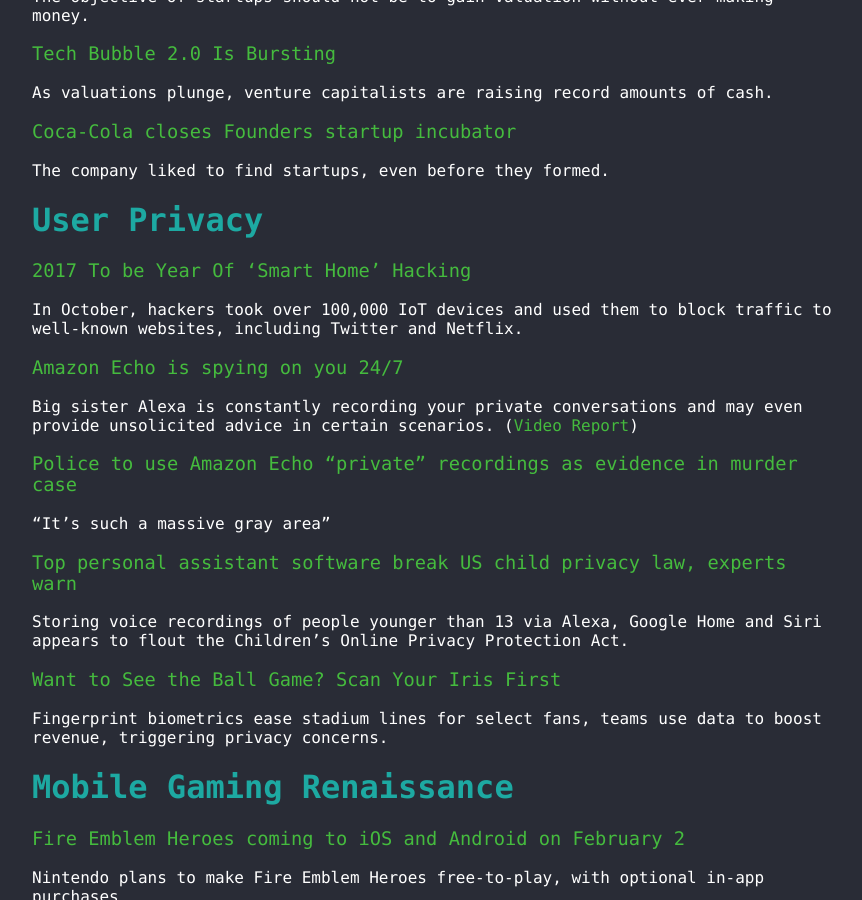
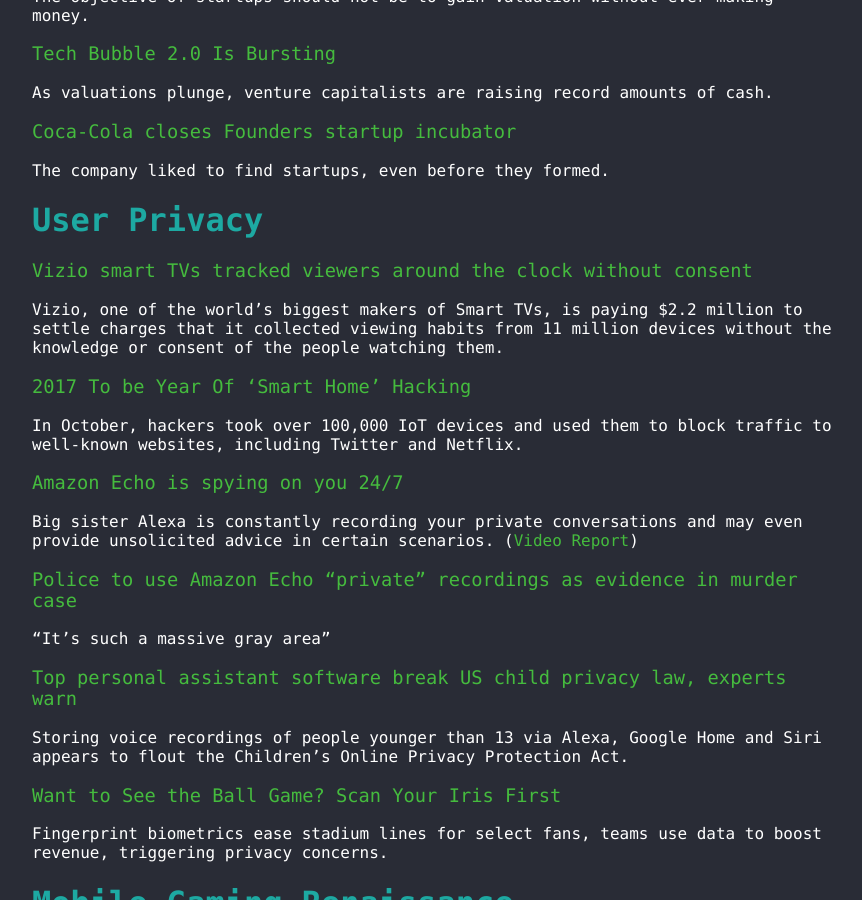
Before and after one commit to colemancda/colemancda.github.io, a Jekyll site: the page built from index.md, in a window 1280 px wide and 900 px high, scrolled down 4180 px. Shown: the whole window, without its empty margins (208-1070 px from the left). Built offline with Jekyll 4.4.1, drawn with Linux system fonts in a browser that asks for light colours; comment, search, counter and statistics services are not loaded; our own code applies the rules of GitHub Pages for plain Markdown files; grey boxes are pictures that could not be loaded.

Commit message:
Updated index

```diff
--- a/index.md
+++ b/index.md
@@ -138,6 +138,10 @@ The company liked to find startups, even before they formed.
 
 # User Privacy
 
+### [Vizio smart TVs tracked viewers around the clock without consent](https://arstechnica.com/tech-policy/2017/02/vizio-smart-tvs-tracked-viewers-around-the-clock-without-consent/)
+
+Vizio, one of the world's biggest makers of Smart TVs, is paying $2.2 million to settle charges that it collected viewing habits from 11 million devices without the knowledge or consent of the people watching them.
+
 ### [2017 To be Year Of ‘Smart Home’ Hacking](http://www.cnbc.com/2016/12/25/suddenly-hot-smart-home-devices-are-ripe-for-hacking-experts-warn.html)
 
 In October, hackers took over 100,000 IoT devices and used them to block traffic to well-known websites, including Twitter and Netflix.
```
